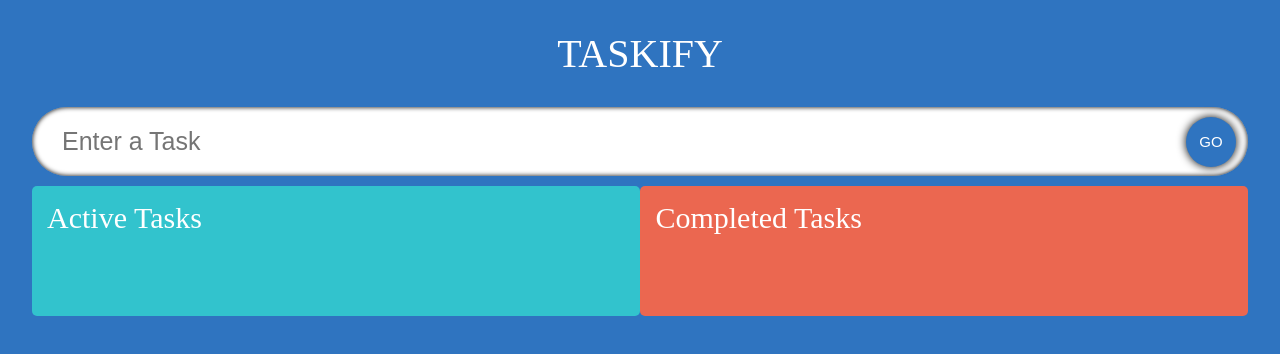
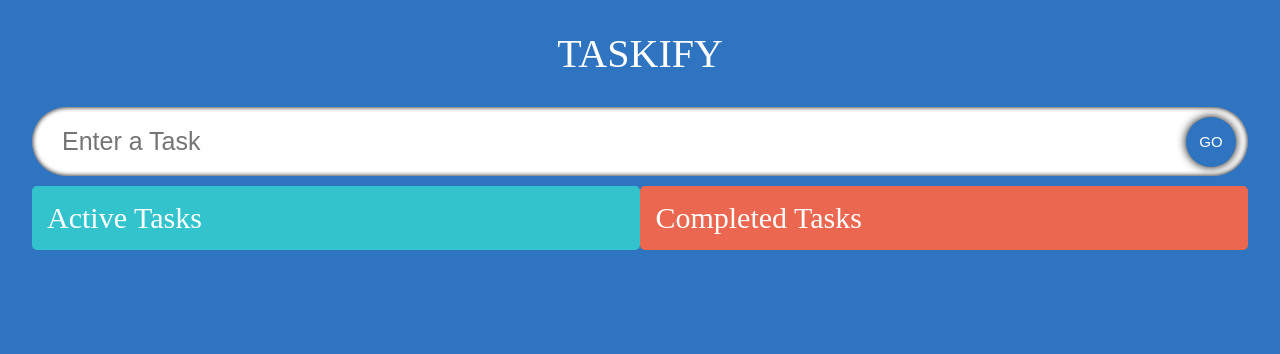
Before and after one commit to piyush-eon/react-typescript-taskify, a React (Create React App) app: page / in a window 1280 px wide. Shown: the top 354 px of the page. Built offline with nearby package versions, Linux system fonts and the light colour scheme; a web font is replaced by a local one.

Commit message:
Drag bug

```diff
--- a/src/components/TodoList.tsx
+++ b/src/components/TodoList.tsx
@@ -21,6 +21,11 @@ const TodoList: React.FC<props> = ({
       <Droppable droppableId="TodosList">
         {(provided, snapshot) => (
           <div
+            style={{
+              minHeight: `${
+                snapshot.isDraggingOver ? (todos.length + 1) * 100 : 0
+              }px`,
+            }}
             className={`todos ${snapshot.isDraggingOver ? "dragactive" : ""}`}
             ref={provided.innerRef}
             {...provided.droppableProps}
@@ -43,6 +48,11 @@ const TodoList: React.FC<props> = ({
           <div
             ref={provided.innerRef}
             {...provided.droppableProps}
+            style={{
+              minHeight: `${
+                snapshot.isDraggingOver ? (CompletedTodos.length + 1) * 100 : 0
+              }px`,
+            }}
             className={`todos  ${
               snapshot.isDraggingOver ? "dragcomplete" : "remove"
             }`}
--- a/src/components/styles.css
+++ b/src/components/styles.css
@@ -57,7 +57,6 @@
   display: flex;
   flex-direction: column;
   width: 47.5%;
-  min-height: 100px;
   padding: 15px;
   background-color: rgb(50, 195, 205);
 }
```
